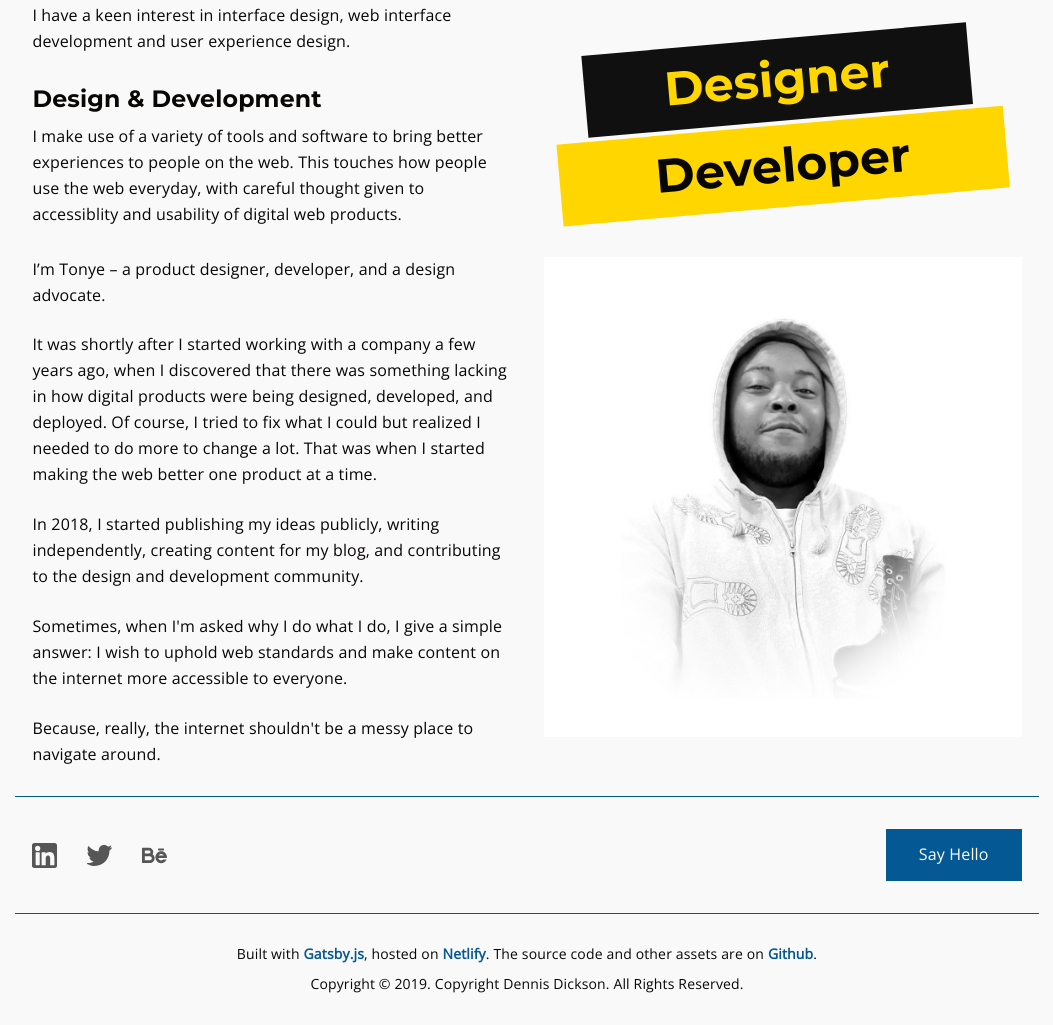
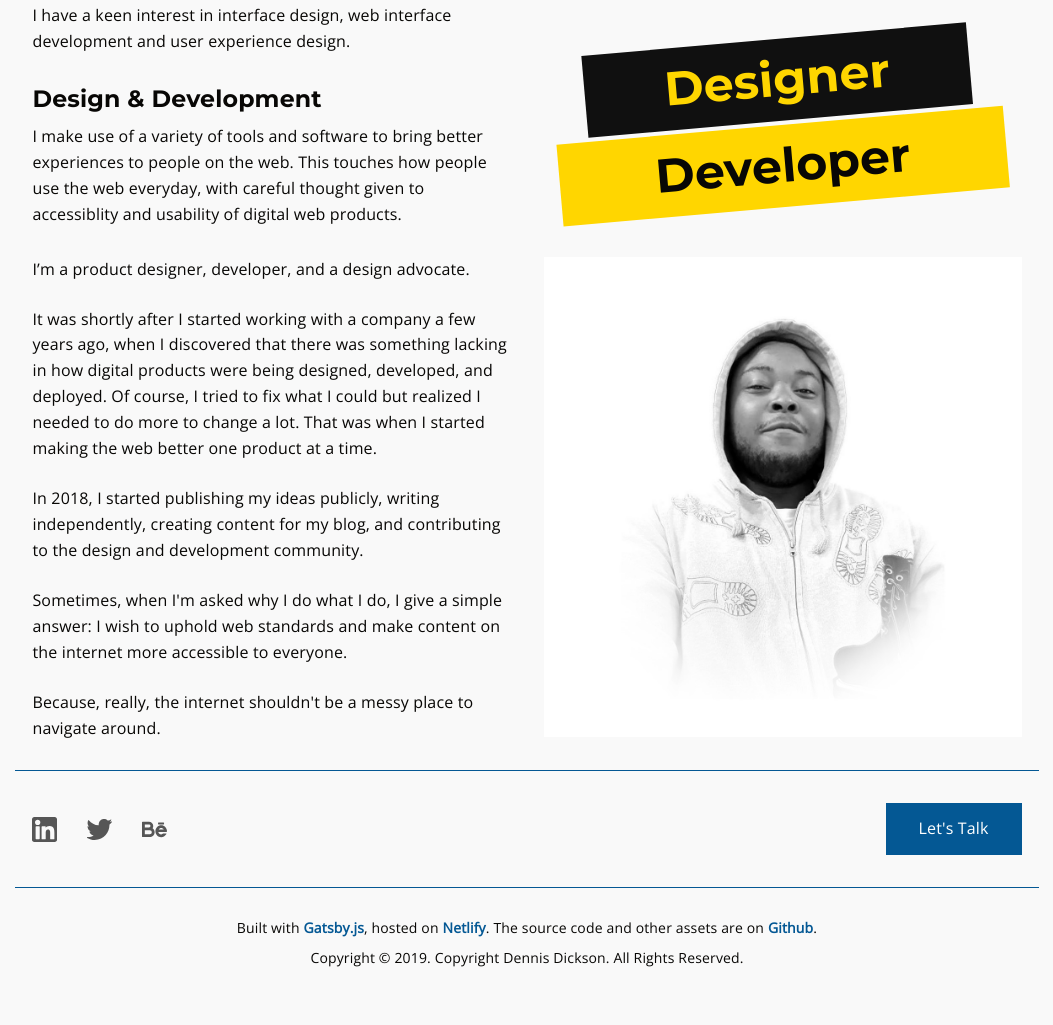
Before and after one commit to psybuglite/site, a Gatsby site: page /about in a window 1280 px wide. Shown: the part 131-1156 px from the top of the page, without its empty margins (113-1166 px from the left). After the commit the page ends 1130 px from the top, so only its background shows below. Built offline with nearby package versions, Linux system fonts and the light colour scheme; Gatsby itself is replaced by a stand-in of ours.

Commit message:
edited a few things

```diff
--- a/src/components/footer.js
+++ b/src/components/footer.js
@@ -35,7 +35,7 @@ const Footer = ({ siteTitle }) =>  (
         </div>
         <div>
           <Link to="/contact" className="bg-primary d-ibl thin-primary-border px-2 py-hh co-white">
-            Say Hello
+            Let's Talk
           </Link>
         </div>
       </div>
--- a/src/pages/about.js
+++ b/src/pages/about.js
@@ -38,7 +38,7 @@ const About = () => (
           </div>
           <div className="left-50 wrapper">
             <p>
-              I’m Tonye – a product designer, developer, and a design advocate.
+              I’m a product designer, developer, and a design advocate.
             </p>
             <p>
               It was shortly after I started working with a company a few years ago, when I discovered that there was something lacking in how digital products were being designed, developed, and deployed. Of course, I tried to fix what I could but realized I needed to do more to change a lot. That was when I started making the web better one product at a time.
--- a/src/pages/index.js
+++ b/src/pages/index.js
@@ -36,7 +36,7 @@ const IndexPage = () => (
               <div className="d-flx py-2 mobile-center">
 
                 <Link to="/contact" className="bg-primary d-ibl thin-primary-border px-2 tx-c py-hh co-white">
-                  Say Hello
+                  Let's Talk
                 </Link>
                 <a href="https://res.cloudinary.com/psybug/image/upload/v1554464676/resume_qwtrxa.pdf" className="bg-bg thin-primary-border d-ibl tx-c px-1h suffix is-wider py-hh co-richblack">
                   View Resume
```
